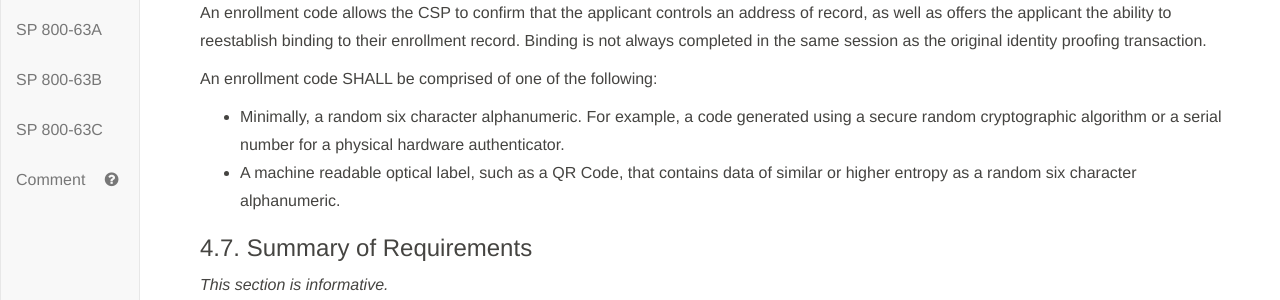
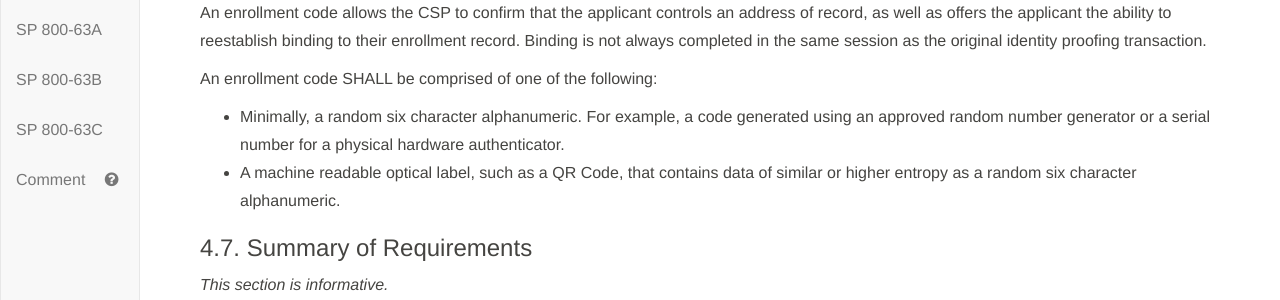
Before and after one commit to usnistgov/800-63-3, a Jekyll site: the page built from sp800-63a/sec4_ial.md, in a window 1280 px wide and 900 px high, scrolled down 6441 px. Shown: the part 152-452 px from the top of the window. Built offline with Jekyll 4.4.1, drawn with Linux system fonts in a browser that asks for light colours; our own code applies the rules of GitHub Pages for plain Markdown files.

Commit message:
Closes #958

```diff
--- a/sp800-63a/sec4_ial.md
+++ b/sp800-63a/sec4_ial.md
@@ -201,7 +201,7 @@ An enrollment code allows the CSP to confirm that the applicant controls an addr
 
 An enrollment code SHALL be comprised of one of the following:
 
-* Minimally, a random six character alphanumeric. For example, a code generated using a secure random cryptographic algorithm or a serial number for a physical hardware authenticator.
+* Minimally, a random six character alphanumeric. For example, a code generated using an approved random number generator or a serial number for a physical hardware authenticator.
 * A machine readable optical label, such as a QR Code, that contains data of similar or higher entropy as a random six character alphanumeric.
 
 
```
